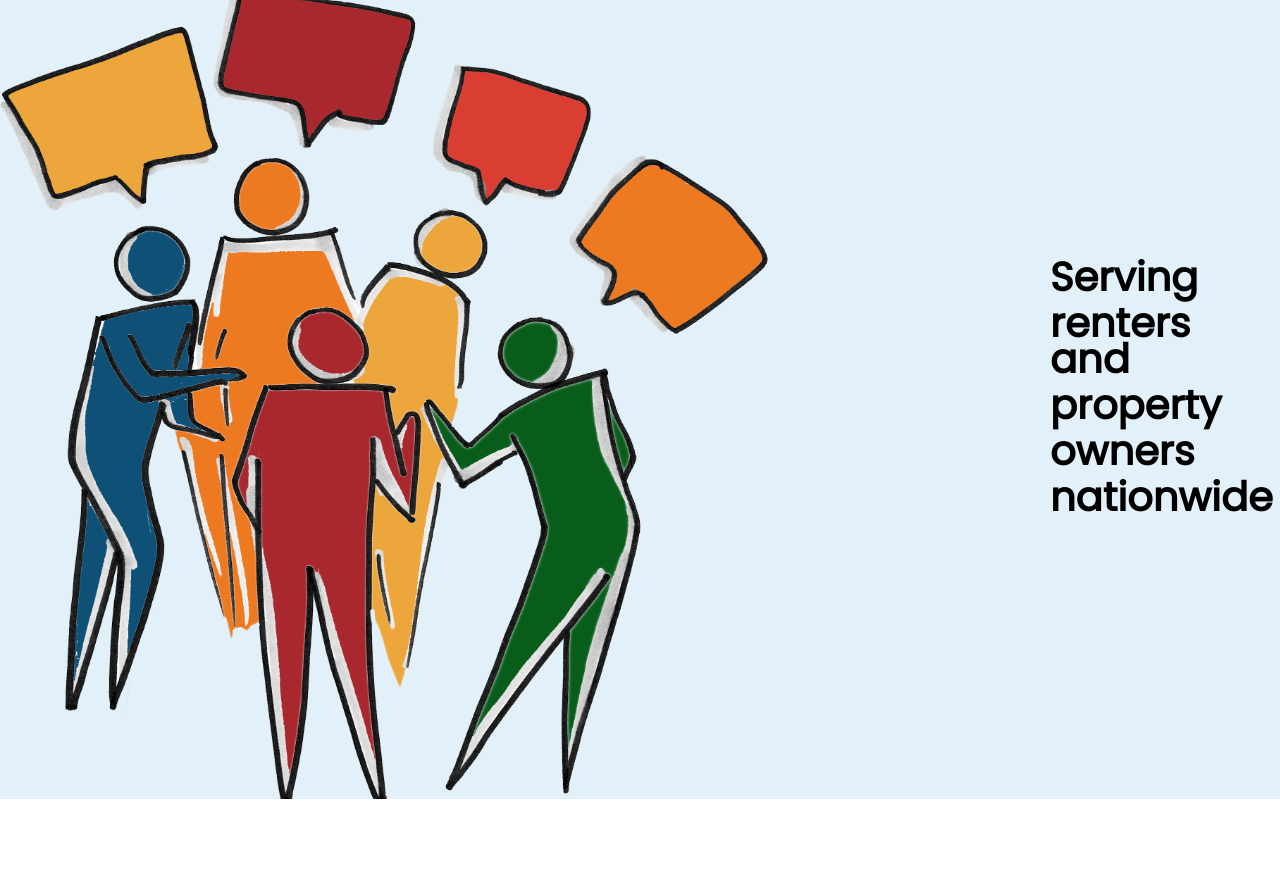
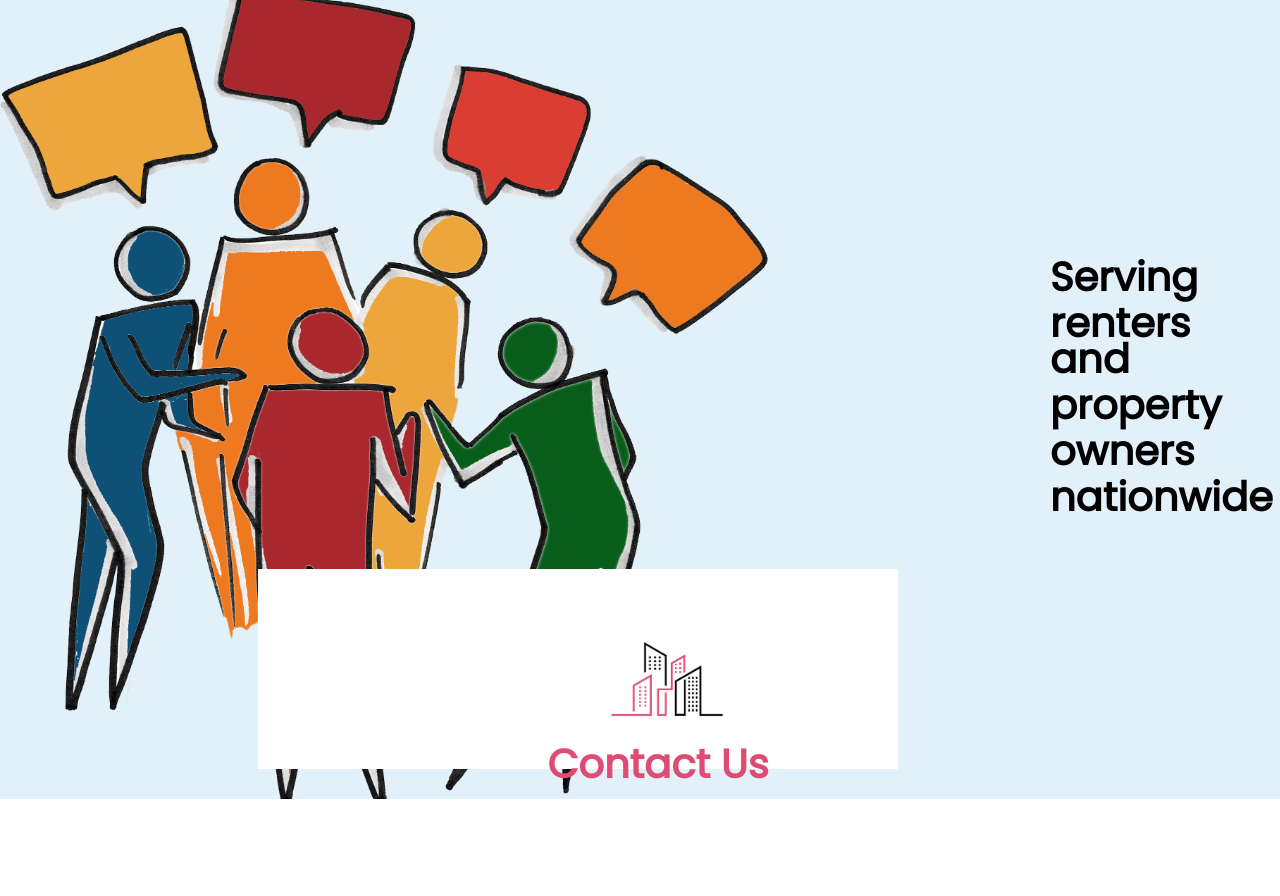
Before and after one commit to akbama/AJJA, a PHP site: page /aboutus.php in a window 1280 px wide; the page is wider, and only the part inside the window is pictured. Shown: the part 1201-2097 px from the top of that part. Run offline with PHP 8.4, Linux system fonts and the light colour scheme.

Commit message:
Update aboutus.php

```diff
--- a/HomePage/aboutus.php
+++ b/HomePage/aboutus.php
@@ -65,6 +65,21 @@
         </div>
     </div>
 
+  <div class="secbloock">
+    <img src= "ajjalogo.png" alt="AJJA Logo" class="img22">
+    <P>Contact Us</P>
+    </div>
+
+	<div class="firstbloock">
+        <div class="f11con">
+        </div>
+        <h2> Email:</h2>
+        <p> ajja4@gmail.com </p>
+        <h2> Contact Number: </h2>
+        <p> 0926 576 2491</p>
+		</div>
+		</div>
+
      <br>
 
 
```
